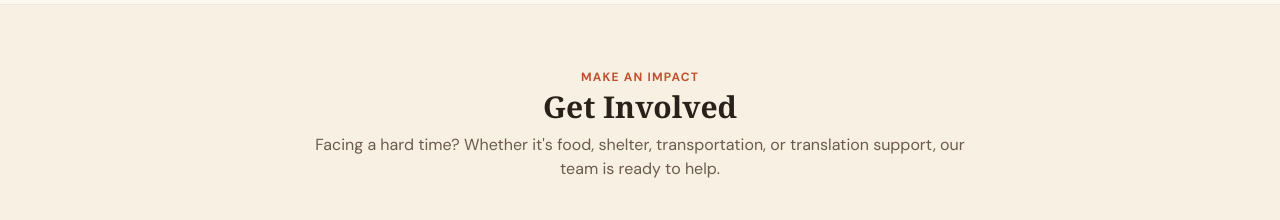
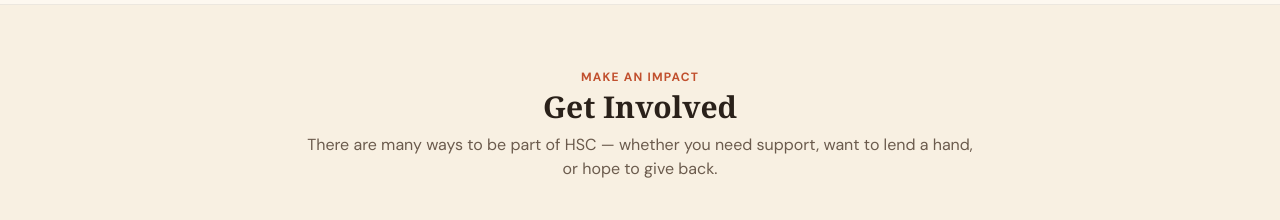
Before and after one commit to smngo100/hsc, a React (Vite) app: page / in a window 1280 px wide. Shown: the part 1900-2120 px from the top of the page. Built offline with nearby package versions, Linux system fonts and the light colour scheme; a web font is replaced by a local one.

Commit message:
changed the get involved subtitle

```diff
--- a/src/data/translations.ts
+++ b/src/data/translations.ts
@@ -50,7 +50,7 @@
       impactEyebrow: "Make An Impact",
       impactTitle: "Get Involved",
       impactSubtitle:
-        "Facing a hard time? Whether it's food, shelter, transportation, or translation support, our team is ready to help.",
+        "There are many ways to be part of HSC — whether you need support, want to lend a hand, or hope to give back.",
       cardGetHelpTitle: "Get Help",
       cardGetHelpText:
         "Facing a hard time? Whether it's food, shelter, transportation, or translation support, our team is ready to help.",
@@ -313,7 +313,7 @@
       impactEyebrow: "Genera un Impacto",
       impactTitle: "Involúcrate",
       impactSubtitle:
-        "¿Pasando por un momento difícil? Ya sea comida, refugio, transporte o traducción, nuestro equipo está listo para ayudar.",
+        "Hay muchas formas de formar parte de HSC, ya sea que necesites apoyo, quieras echar una mano o desees retribuir.",
       cardGetHelpTitle: "Obtener Ayuda",
       cardGetHelpText:
         "¿Enfrentando dificultades? Ya sea alimentos, refugio, transporte o traducción, nuestro equipo está listo para ayudar.",
```
